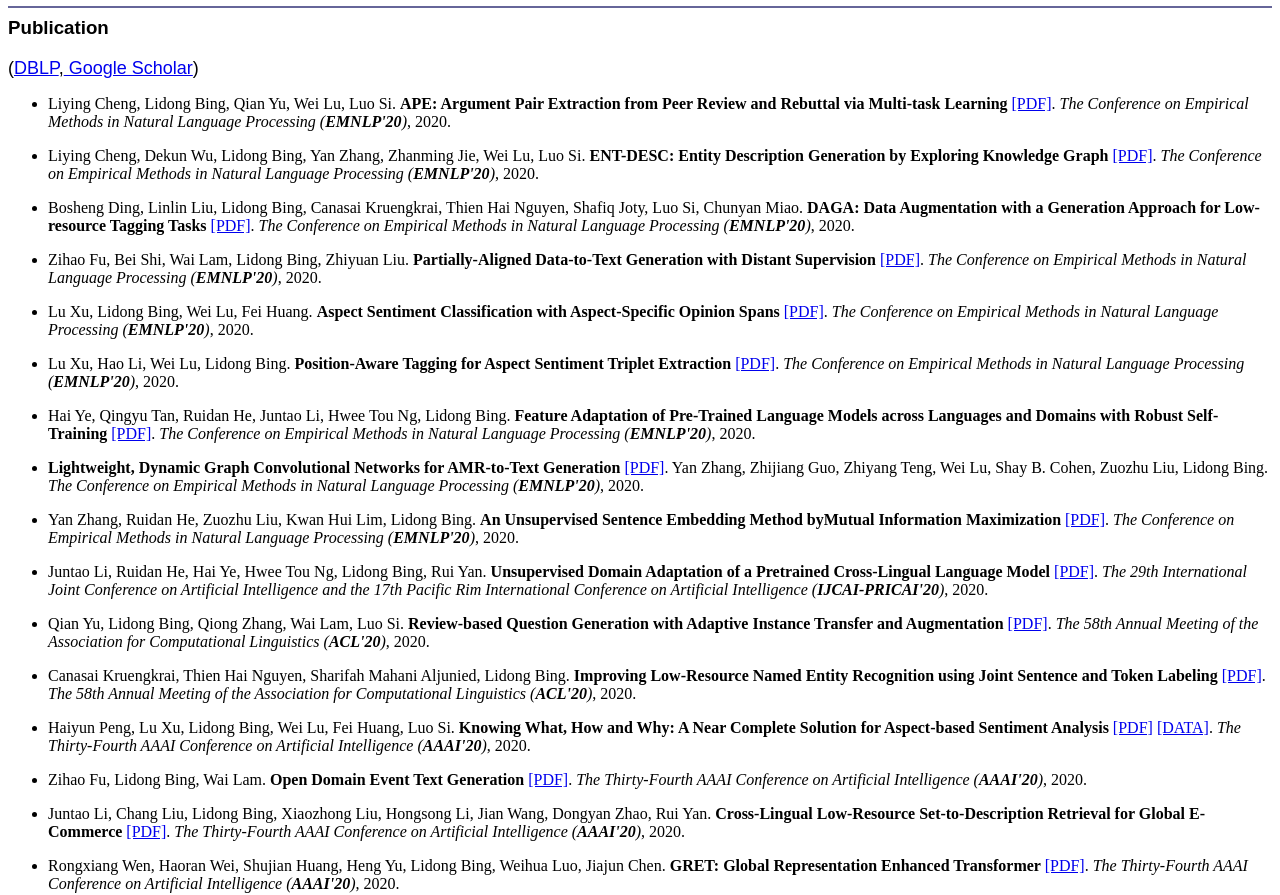
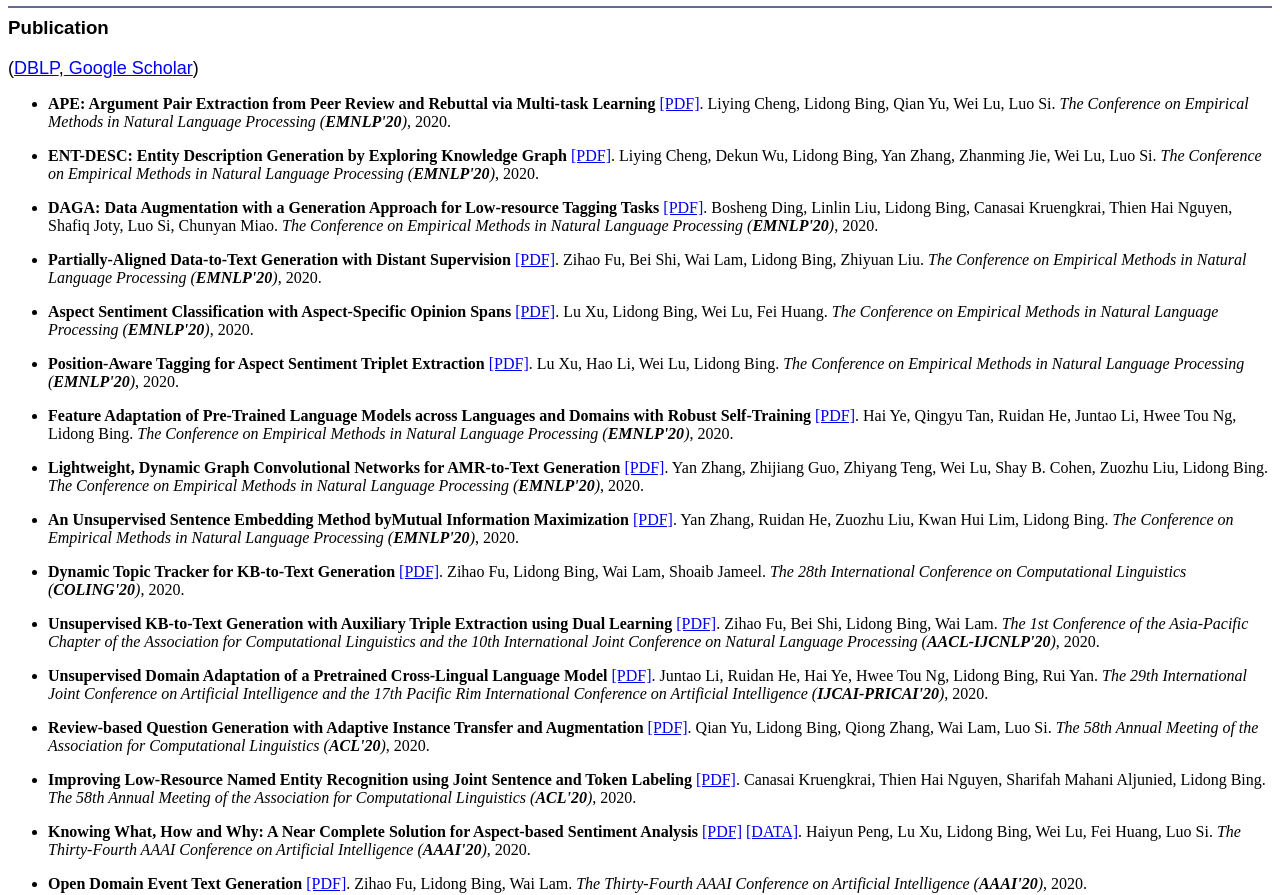
Before and after one commit to LidongBing/lidongbing.github.io, a plain HTML site: page index.html in a window 1280 px wide. Shown: the part 832-1727 px from the top of the page. Drawn offline with Linux system fonts and the light colour scheme.

Commit message:
Update index.html

```diff
--- a/index.html
+++ b/index.html
@@ -141,9 +141,9 @@ Journal and conference papers</font>
 
 
         <li>
-          <p> <font size="3.5">Liying Cheng, Lidong Bing, Qian Yu, Wei Lu, Luo Si.
+          <p> <font size="3.5">
 		  <span style="font-weight: bold;">APE: Argument Pair Extraction from Peer Review and Rebuttal via Multi-task Learning </span>
-		  <a href="https://lidongbing.github.io/">[PDF]</a>.
+		  <a href="https://lidongbing.github.io/">[PDF]</a>. Liying Cheng, Lidong Bing, Qian Yu, Wei Lu, Luo Si.
 		  <span style="font-style: italic;">The Conference on Empirical Methods in Natural Language Processing (<b>EMNLP'20</b>)</span>, 2020.<br/></font>
 	   </p>
         </li>
@@ -151,18 +151,18 @@ Journal and conference papers</font>
 
 
         <li>
-          <p> <font size="3.5">Liying Cheng, Dekun Wu, Lidong Bing, Yan Zhang, Zhanming Jie, Wei Lu, Luo Si.
+          <p> <font size="3.5">
 		  <span style="font-weight: bold;">ENT-DESC: Entity Description Generation by Exploring Knowledge Graph </span>
-		  <a href="https://lidongbing.github.io/">[PDF]</a>.
+		  <a href="https://lidongbing.github.io/">[PDF]</a>. Liying Cheng, Dekun Wu, Lidong Bing, Yan Zhang, Zhanming Jie, Wei Lu, Luo Si.
 		  <span style="font-style: italic;">The Conference on Empirical Methods in Natural Language Processing (<b>EMNLP'20</b>)</span>, 2020.<br/></font>
 	   </p>
         </li>
 
 
         <li>
-          <p> <font size="3.5">Bosheng Ding, Linlin Liu, Lidong Bing, Canasai Kruengkrai, Thien Hai Nguyen, Shafiq Joty, Luo Si, Chunyan Miao.
+          <p> <font size="3.5">
 		  <span style="font-weight: bold;">DAGA: Data Augmentation with a Generation Approach for Low-resource Tagging Tasks </span>
-		  <a href="https://lidongbing.github.io/">[PDF]</a>.
+		  <a href="https://lidongbing.github.io/">[PDF]</a>. Bosheng Ding, Linlin Liu, Lidong Bing, Canasai Kruengkrai, Thien Hai Nguyen, Shafiq Joty, Luo Si, Chunyan Miao.
 		  <span style="font-style: italic;">The Conference on Empirical Methods in Natural Language Processing (<b>EMNLP'20</b>)</span>, 2020.<br/></font>
 	   </p>
         </li>
@@ -170,17 +170,17 @@ Journal and conference papers</font>
 
 
         <li>
-          <p> <font size="3.5">Zihao Fu, Bei Shi, Wai Lam, Lidong Bing, Zhiyuan Liu.
+          <p> <font size="3.5">
 		  <span style="font-weight: bold;">Partially-Aligned Data-to-Text Generation with Distant Supervision </span>
-		  <a href="https://lidongbing.github.io/">[PDF]</a>.
+		  <a href="https://lidongbing.github.io/">[PDF]</a>. Zihao Fu, Bei Shi, Wai Lam, Lidong Bing, Zhiyuan Liu.
 		  <span style="font-style: italic;">The Conference on Empirical Methods in Natural Language Processing (<b>EMNLP'20</b>)</span>, 2020.<br/></font>
 	   </p>
         </li>
 
         <li>
-          <p> <font size="3.5">Lu Xu, Lidong Bing, Wei Lu, Fei Huang.
+          <p> <font size="3.5">
 		  <span style="font-weight: bold;">Aspect Sentiment Classification with Aspect-Specific Opinion Spans </span>
-		  <a href="https://lidongbing.github.io/">[PDF]</a>.
+		  <a href="https://lidongbing.github.io/">[PDF]</a>. Lu Xu, Lidong Bing, Wei Lu, Fei Huang.
 		  <span style="font-style: italic;">The Conference on Empirical Methods in Natural Language Processing (<b>EMNLP'20</b>)</span>, 2020.<br/></font>
 	   </p>
         </li>
@@ -188,9 +188,9 @@ Journal and conference papers</font>
 
 
         <li>
-          <p> <font size="3.5">Lu Xu, Hao Li, Wei Lu, Lidong Bing.
+          <p> <font size="3.5">
 		  <span style="font-weight: bold;">Position-Aware Tagging for Aspect Sentiment Triplet Extraction </span>
-		  <a href="https://lidongbing.github.io/">[PDF]</a>.
+		  <a href="https://lidongbing.github.io/">[PDF]</a>. Lu Xu, Hao Li, Wei Lu, Lidong Bing.
 		  <span style="font-style: italic;">The Conference on Empirical Methods in Natural Language Processing (<b>EMNLP'20</b>)</span>, 2020.<br/></font>
 	   </p>
         </li>
@@ -198,9 +198,9 @@ Journal and conference papers</font>
 
 
         <li>
-          <p> <font size="3.5">Hai Ye, Qingyu Tan, Ruidan He, Juntao Li, Hwee Tou Ng, Lidong Bing.
+          <p> <font size="3.5">
 		  <span style="font-weight: bold;">Feature Adaptation of Pre-Trained Language Models across Languages and Domains with Robust Self-Training </span>
-		  <a href="https://lidongbing.github.io/">[PDF]</a>.
+		  <a href="https://lidongbing.github.io/">[PDF]</a>. Hai Ye, Qingyu Tan, Ruidan He, Juntao Li, Hwee Tou Ng, Lidong Bing.
 		  <span style="font-style: italic;">The Conference on Empirical Methods in Natural Language Processing (<b>EMNLP'20</b>)</span>, 2020.<br/></font>
 	   </p>
         </li>
@@ -210,8 +210,7 @@ Journal and conference papers</font>
         <li>
           <p> <font size="3.5">
 		  <span style="font-weight: bold;">Lightweight, Dynamic Graph Convolutional Networks for AMR-to-Text Generation </span>
-		  <a href="https://lidongbing.github.io/">[PDF]</a>.
-		  Yan Zhang, Zhijiang Guo, Zhiyang Teng, Wei Lu, Shay B. Cohen, Zuozhu Liu, Lidong Bing.
+		  <a href="https://lidongbing.github.io/">[PDF]</a>. Yan Zhang, Zhijiang Guo, Zhiyang Teng, Wei Lu, Shay B. Cohen, Zuozhu Liu, Lidong Bing.
 		  <span style="font-style: italic;">The Conference on Empirical Methods in Natural Language Processing (<b>EMNLP'20</b>)</span>, 2020.<br/></font>
 	   </p>
         </li>
@@ -219,28 +218,48 @@ Journal and conference papers</font>
 
 
         <li>
-          <p> <font size="3.5">Yan Zhang, Ruidan He, Zuozhu Liu, Kwan Hui Lim, Lidong Bing.
+          <p> <font size="3.5">
 		  <span style="font-weight: bold;">An Unsupervised Sentence Embedding Method byMutual Information Maximization </span>
-		  <a href="https://lidongbing.github.io/">[PDF]</a>.
+		  <a href="https://lidongbing.github.io/">[PDF]</a>. Yan Zhang, Ruidan He, Zuozhu Liu, Kwan Hui Lim, Lidong Bing.
 		  <span style="font-style: italic;">The Conference on Empirical Methods in Natural Language Processing (<b>EMNLP'20</b>)</span>, 2020.<br/></font>
 	   </p>
         </li>
 
 
 
+
         <li>
-          <p> <font size="3.5">Juntao Li, Ruidan He, Hai Ye, Hwee Tou Ng, Lidong Bing, Rui Yan. <span
- style="font-weight: bold;">Unsupervised Domain Adaptation of a Pretrained Cross-Lingual Language Model </span><a
- href="https://www.ijcai.org/Proceedings/2020/508">[PDF]</a>. <span style="font-style: italic;">The 29th International Joint Conference on Artificial Intelligence and the 17th Pacific Rim International Conference on Artificial Intelligence (<b>IJCAI-PRICAI'20</b>)</span>, 2020.<br/></font>
+          <p> <font size="3.5">
+		  <span style="font-weight: bold;">Dynamic Topic Tracker for KB-to-Text Generation </span>
+		  <a href="https://lidongbing.github.io/">[PDF]</a>. Zihao Fu, Lidong Bing, Wai Lam, Shoaib Jameel.
+		  <span style="font-style: italic;"> The 28th International Conference on Computational Linguistics (<b>COLING'20</b>)</span>, 2020.<br/></font>
+	   </p>
+        </li>
+
+
+
+        <li>
+          <p> <font size="3.5">
+		  <span style="font-weight: bold;">Unsupervised KB-to-Text Generation with Auxiliary Triple Extraction using Dual Learning </span>
+		  <a href="https://lidongbing.github.io/">[PDF]</a>. Zihao Fu, Bei Shi, Lidong Bing, Wai Lam.
+		  <span style="font-style: italic;"> The 1st Conference of the Asia-Pacific Chapter of the Association for Computational Linguistics and the 10th International Joint Conference on Natural Language Processing (<b>AACL-IJCNLP'20</b>)</span>, 2020.<br/></font>
+	   </p>
+        </li>
+
+
+
+
+        <li>
+          <p> <font size="3.5"><span style="font-weight: bold;">Unsupervised Domain Adaptation of a Pretrained Cross-Lingual Language Model </span>
+		  <a href="https://www.ijcai.org/Proceedings/2020/508">[PDF]</a>. Juntao Li, Ruidan He, Hai Ye, Hwee Tou Ng, Lidong Bing, Rui Yan.
+		  <span style="font-style: italic;">The 29th International Joint Conference on Artificial Intelligence and the 17th Pacific Rim International Conference on Artificial Intelligence (<b>IJCAI-PRICAI'20</b>)</span>, 2020.<br/></font>
 	   </p>
         </li>
 
 
         <li>
-          <p> <font size="3.5">Qian Yu, Lidong Bing, Qiong Zhang, Wai Lam, Luo Si. <span
- style="font-weight: bold;">
-Review-based Question Generation with Adaptive Instance Transfer and Augmentation
- </span><a href="https://www.aclweb.org/anthology/2020.acl-main.26/">[PDF]</a>.
+          <p> <font size="3.5"> <span style="font-weight: bold;"> Review-based Question Generation with Adaptive Instance Transfer and Augmentation</span>
+		  <a href="https://www.aclweb.org/anthology/2020.acl-main.26/">[PDF]</a>. Qian Yu, Lidong Bing, Qiong Zhang, Wai Lam, Luo Si.
 		  <span style="font-style: italic;">The 58th Annual Meeting of the Association for Computational Linguistics (<b>ACL'20</b>)</span>, 2020.<br/></font>
 	   </p>
         </li>
@@ -248,31 +267,27 @@ Review-based Question Generation with Adaptive Instance Transfer and Augmentatio
 
 
         <li>
-          <p> <font size="3.5">Canasai Kruengkrai, Thien Hai Nguyen, Sharifah Mahani Aljunied, Lidong Bing. <span
- style="font-weight: bold;">
-Improving Low-Resource Named Entity Recognition using Joint Sentence and Token Labeling
- </span><a href="https://www.aclweb.org/anthology/2020.acl-main.523/">[PDF]</a>.
+          <p> <font size="3.5"> <span style="font-weight: bold;">Improving Low-Resource Named Entity Recognition using Joint Sentence and Token Labeling</span>
+		  <a href="https://www.aclweb.org/anthology/2020.acl-main.523/">[PDF]</a>. Canasai Kruengkrai, Thien Hai Nguyen, Sharifah Mahani Aljunied, Lidong Bing.
 		  <span style="font-style: italic;">The 58th Annual Meeting of the Association for Computational Linguistics (<b>ACL'20</b>)</span>, 2020.<br/></font>
 	   </p>
         </li>
 
 
         <li>
-          <p> <font size="3.5">Haiyun Peng, Lu Xu, Lidong Bing, Wei Lu, Fei Huang, Luo Si. <span
- style="font-weight: bold;">
-Knowing What, How and Why: A Near Complete Solution for Aspect-based Sentiment Analysis
- </span><a href="https://arxiv.org/abs/1911.01616">[PDF]</a> <a href="https://github.com/xuuuluuu/SemEval-Triplet-data">[DATA]</a>. <span style="font-style: italic;">The Thirty-Fourth AAAI Conference on Artificial Intelligence (<b>AAAI'20</b>)</span>, 2020.<br/></font>
+          <p> <font size="3.5"><span style="font-weight: bold;">Knowing What, How and Why: A Near Complete Solution for Aspect-based Sentiment Analysis</span>
+		  <a href="https://arxiv.org/abs/1911.01616">[PDF]</a> <a href="https://github.com/xuuuluuu/SemEval-Triplet-data">[DATA]</a>.
+		  Haiyun Peng, Lu Xu, Lidong Bing, Wei Lu, Fei Huang, Luo Si.
+		  <span style="font-style: italic;">The Thirty-Fourth AAAI Conference on Artificial Intelligence (<b>AAAI'20</b>)</span>, 2020.<br/></font>
 	   </p>
         </li>
 
 
 
         <li>
-          <p> <font size="3.5">Zihao Fu, Lidong Bing, Wai Lam. <span
- style="font-weight: bold;">
-Open Domain Event Text Generation
- </span><a
- href="https://www.aaai.org/Papers/AAAI/2020GB/AAAI-FuZ.8347.pdf">[PDF]</a>. <span style="font-style: italic;">The Thirty-Fourth AAAI Conference on Artificial Intelligence (<b>AAAI'20</b>)</span>, 2020.<br/></font>
+          <p> <font size="3.5"><span style="font-weight: bold;"> Open Domain Event Text Generation</span>
+		  <a href="https://www.aaai.org/Papers/AAAI/2020GB/AAAI-FuZ.8347.pdf">[PDF]</a>. Zihao Fu, Lidong Bing, Wai Lam.
+		  <span style="font-style: italic;">The Thirty-Fourth AAAI Conference on Artificial Intelligence (<b>AAAI'20</b>)</span>, 2020.<br/></font>
 	   </p>
         </li>
 
```
